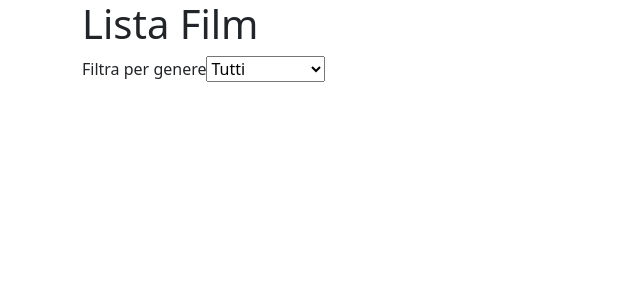
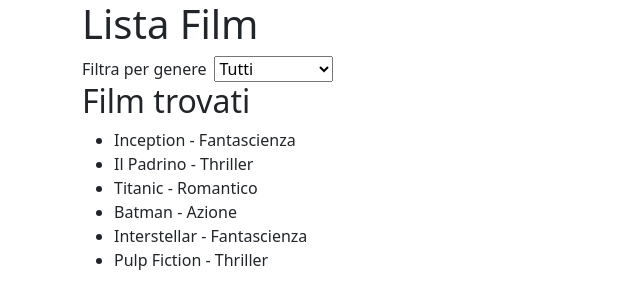
Before and after one commit to Steopa2001/react-movie-filter, a React (Vite) app in the folder react-movie-filter/: page / in a window 1280 px wide. Shown: the top 304 px of the page, without its empty margins (0-640 px from the left). Built offline with nearby package versions, Linux system fonts and the light colour scheme.

Commit message:
feat: add the state of filtered movie

```diff
--- a/react-movie-filter/src/App.jsx
+++ b/react-movie-filter/src/App.jsx
@@ -14,16 +14,20 @@ function App() {
   // stato per il genere selezionato
   const [selectedGenre, setSelectedGenre] = useState("");
 
+  // stato per i film filtrati
+const [filteredMovies, setFilteredMovies] = useState(initialMovies);
+
+
   return (
     <div className="container">
       <div className="row">
-        <div className="col">
+        <div className="col-12">
           <h1>Lista Film</h1>
 
           {/* select per il filtro per genere */}
           <label>
             Filtra per genere
-            <select
+            <select className="ms-2"
               value={selectedGenre}
               onChange={(e) => setSelectedGenre(e.target.value)}
             >
@@ -35,6 +39,16 @@ function App() {
             </select>
           </label>
         </div>
+        <div className="col-12">
+             <h2>Film trovati</h2>
+      <ul>
+        {filteredMovies.map((movie, index) => (
+          <li key={index}>
+            {movie.title} - {movie.genre}
+          </li>
+        ))}
+      </ul>
+        </div>
       </div>
     </div>
   );
```
